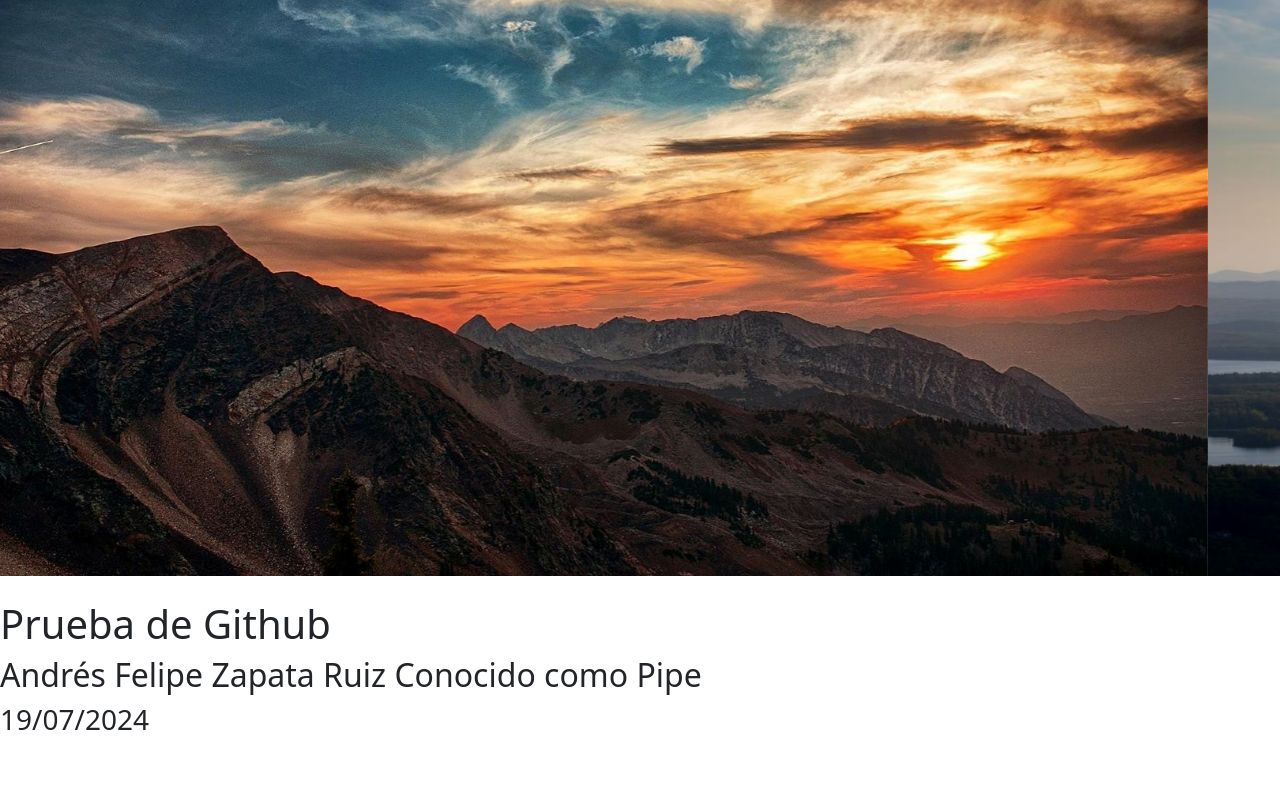
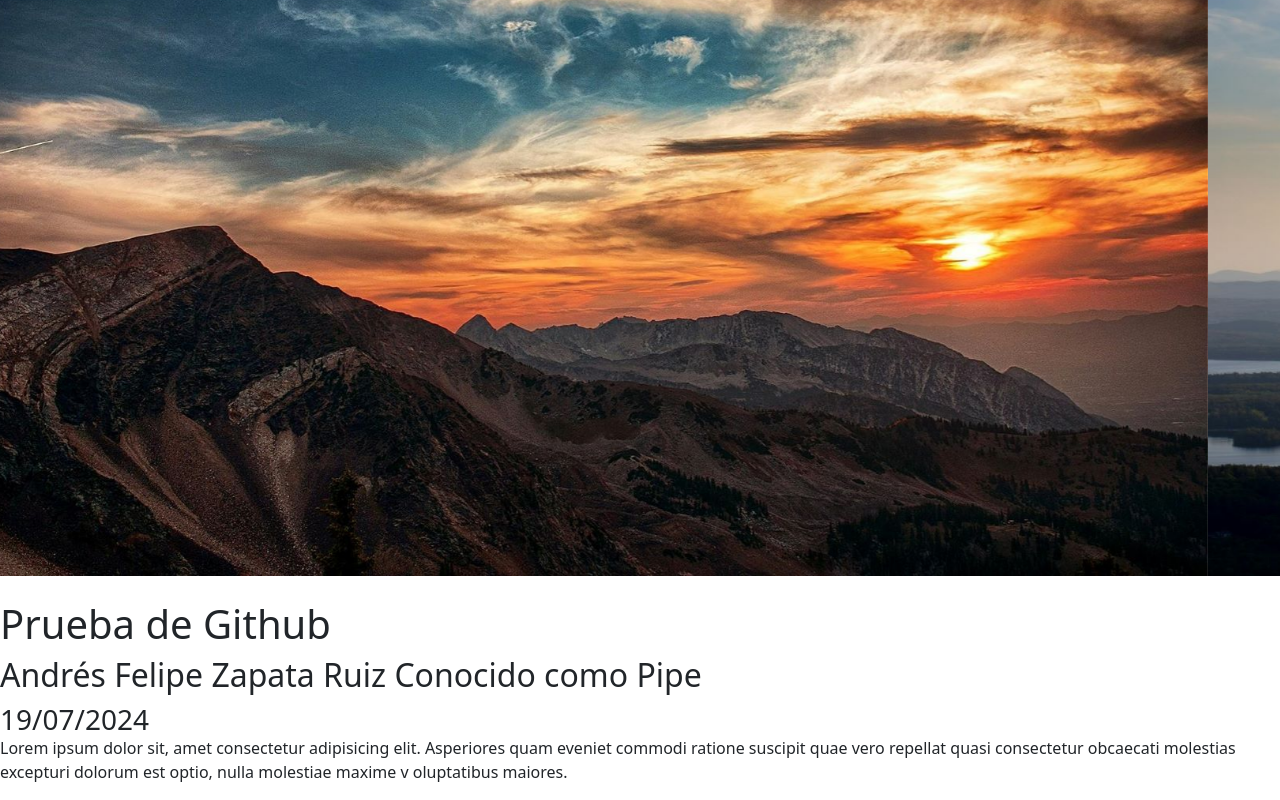
Before and after one commit to AndresZapataHwi/Prueba-, a plain HTML site: page index.html in a window 1280 px wide. Shown: the part 333-1133 px from the top of the page. Before the commit the page ends 1071 px from the top, so only its background shows below. Drawn offline with nearby package versions, Linux system fonts and the light colour scheme.

Commit message:
Update index.html

```diff
--- a/index.html
+++ b/index.html
@@ -66,6 +66,10 @@
     <h1>Prueba de Github</h1>
     <h2>Andrés Felipe Zapata Ruiz Conocido como Pipe </h2>
     <h3 style="display: flex; margin: 0;">19/07/2024</h3>
+    <p>Lorem ipsum dolor sit, amet consectetur adipisicing elit. Asperiores
+      quam eveniet commodi ratione suscipit quae vero repellat quasi consectetur
+      obcaecati molestias excepturi dolorum est optio, nulla molestiae maxime v
+      oluptatibus maiores.</p>
 
 
 
```
